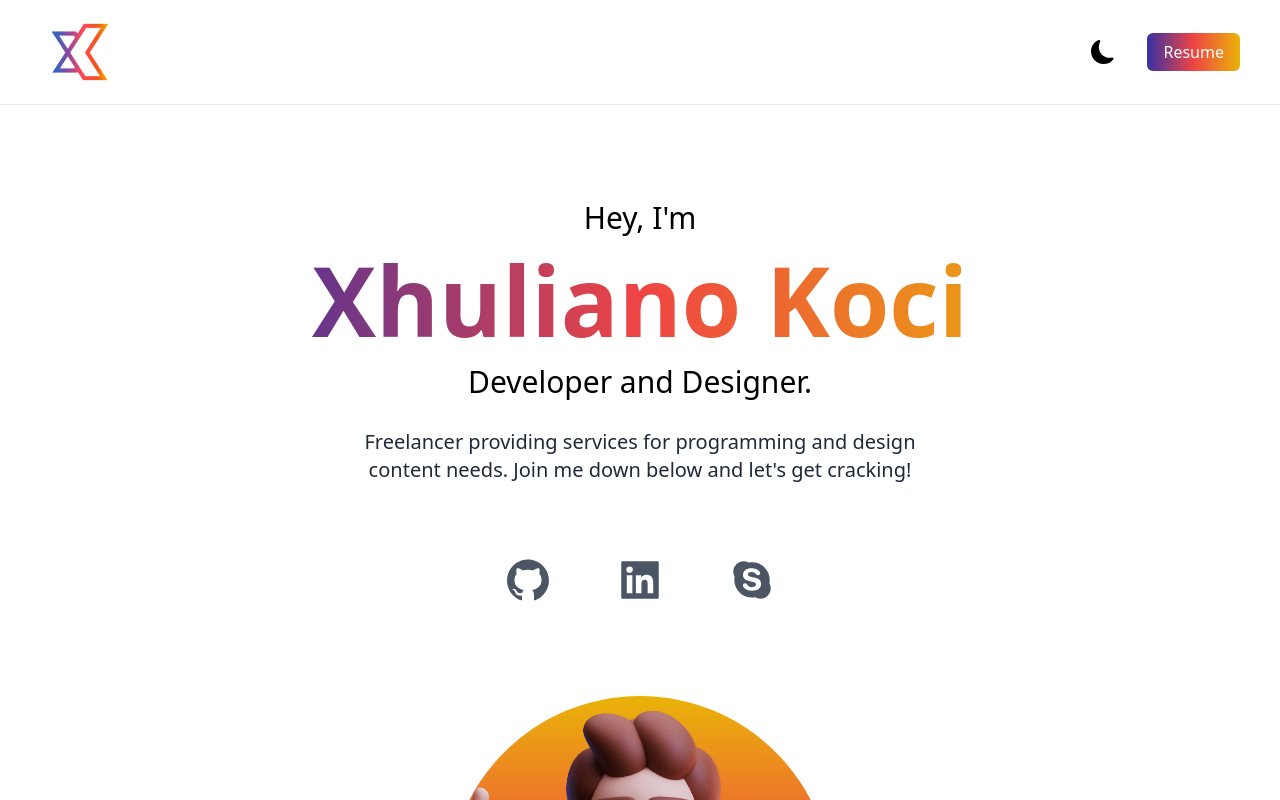
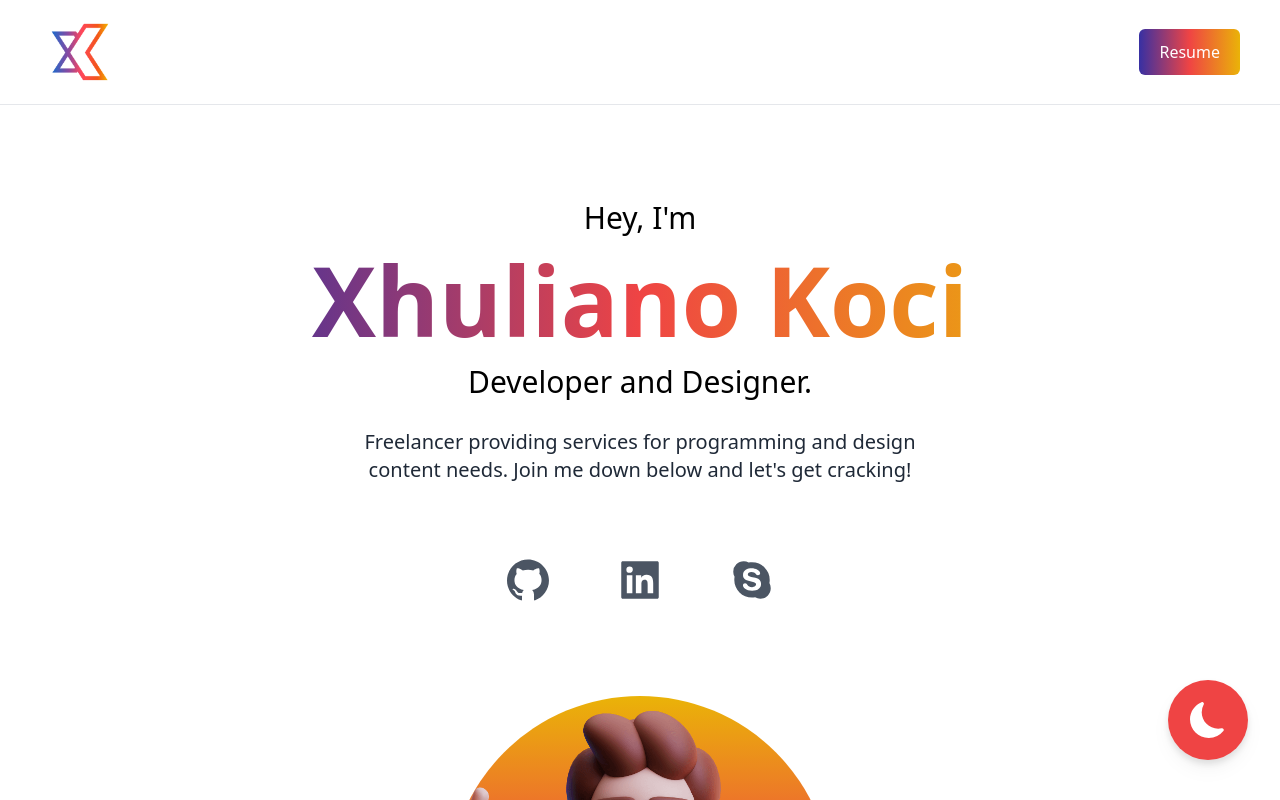
Before and after one commit to xhulianokoci/PersonalPortfolio, a Next.js app: page / in a window 1280 px wide. Shown: the top 800 px of the page. Built offline with nearby package versions, Linux system fonts and the light colour scheme.

Commit message:
toggle button

```diff
--- a/pages/index.js
+++ b/pages/index.js
@@ -6,7 +6,6 @@ import deved from '../public/dev-ed-wave.png';
 import service1 from '../public/wp-logo.png';
 import service2 from '../public/react-logo.png';
 import service3 from '../public/net-logo.png';
-import consulting from '../public/consulting.png';
 import web1 from '../public/web1.png';
 import web2 from '../public/web2.png';
 import web3 from '../public/web3.png';
@@ -33,10 +32,7 @@ export default function Home() {
           <Link href="localhost:3000"><Image src={logo} width={80} height={80} /></Link>
             <ul className='flex items-center'>
               <li>
-                <BsFillMoonFill onClick={() => setDarkMode(!darkMode)} className='cursor-pointer text-2xl dark:text-white' />
-              </li>
-              <li>
-                <a className=' bg-gradient-to-r from-indigo-800 via-red-500 to-yellow-500 text-white px-4 py-2 rounded-md ml-8' href='#'>Resume</a>
+                <a className=' bg-gradient-to-r from-indigo-800 via-red-500 to-yellow-500 text-white px-5 py-3 rounded-md ml-8' href='#'>Resume</a>
                 </li>
             </ul>
           </nav>
@@ -123,8 +119,8 @@ export default function Home() {
           </div>
         </section>
 
-
-
+        <button onClick={() => setDarkMode(!darkMode)} title="Contact Sale"
+        class="fixed z-90 bottom-10 right-8 bg-red-500 w-20 h-20 rounded-full drop-shadow-lg flex justify-center items-center text-white text-4xl hover:bg-yellow-500 hover:drop-shadow-2xl "><BsFillMoonFill /></button>
 
       </main>
 
```
